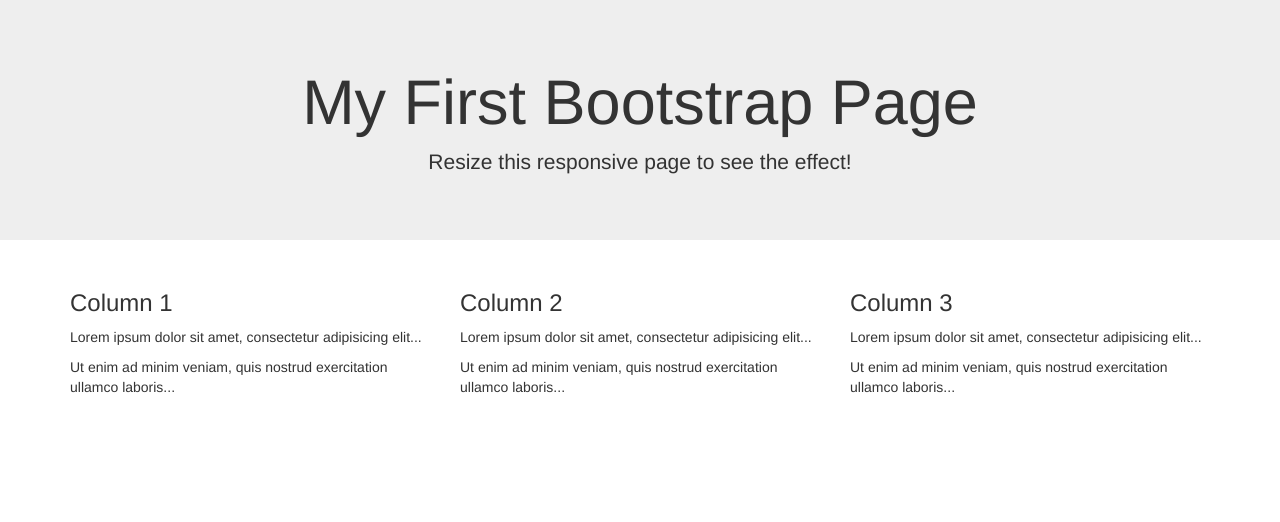
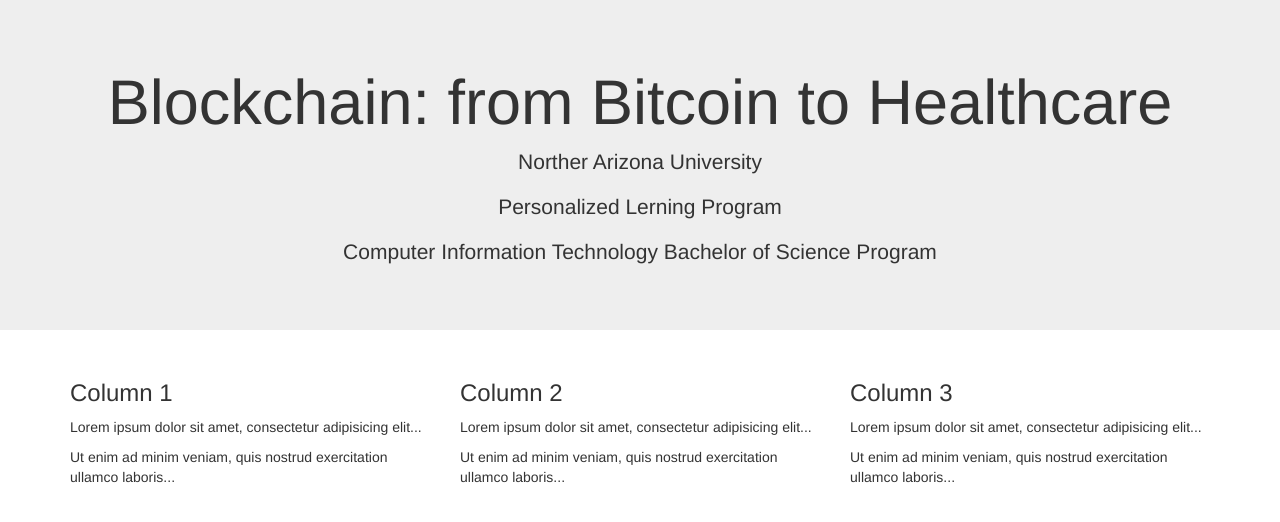
Before and after one commit to uofadevil/NAU-Applied-Project, a plain HTML site: page index.html in a window 1280 px wide. Drawn offline with nearby package versions, Linux system fonts and the light colour scheme.

Commit message:
Update index.html

```diff
--- a/index.html
+++ b/index.html
@@ -11,8 +11,10 @@
 <body>
 
 <div class="jumbotron text-center">
-  <h1>My First Bootstrap Page</h1>
-  <p>Resize this responsive page to see the effect!</p>
+  <h1>Blockchain: from Bitcoin to Healthcare</h1>
+  <p>Norther Arizona University</p>
+  <p>Personalized Lerning Program</p>
+  <p>Computer Information Technology Bachelor of Science Program</p>
 </div>
 
 <div class="container">
```
